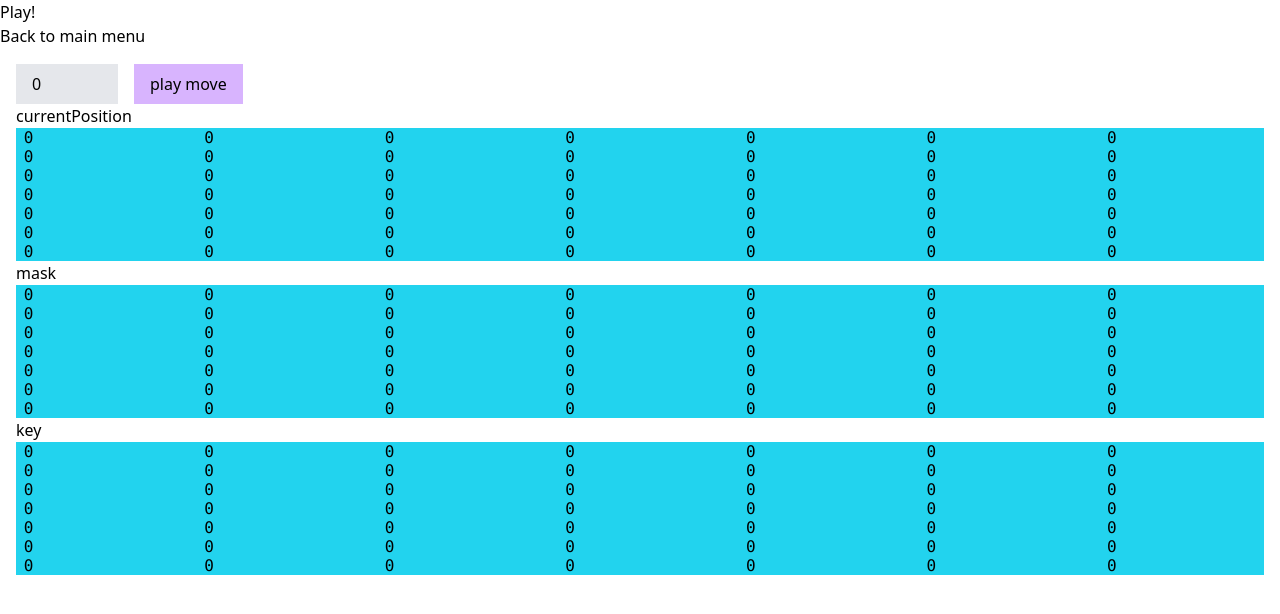
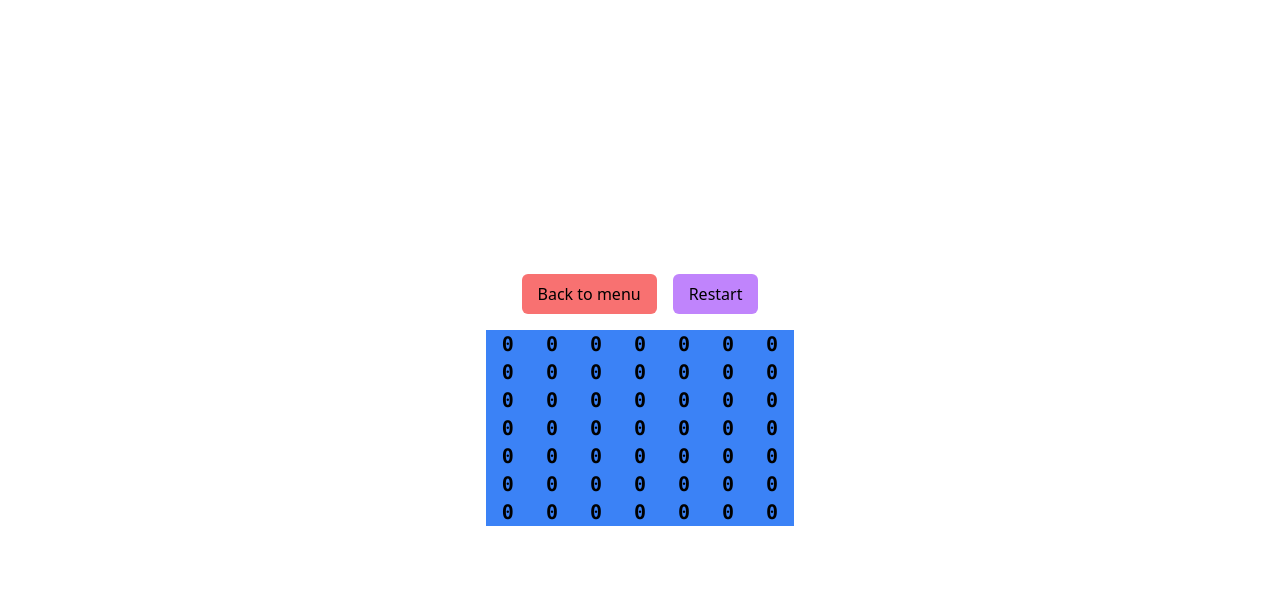
Before and after one commit to jorgegio/Connect4, a Next.js app: page /play in a window 1280 px wide. Shown: the top 614 px of the page. Built offline with nearby package versions, Linux system fonts and the light colour scheme.

Commit message:
Board representation of position key

```diff
--- a/src/components/board.tsx
+++ b/src/components/board.tsx
@@ -1,87 +1,43 @@
-import { ReactNode, useEffect, useState } from "react";
-import Position from "../game/Position";
+import { ReactNode } from "react";
 
 interface BoardProps {
-  position: Position;
-  playCol: (col: bigint) => void;
+  readonly positionKey: bigint;
+  readonly makeMove: (col: bigint) => void;
 }
 
-const getBoardRepresentation = (
-  boardState: bigint,
-  representationName: string
-): ReactNode => {
-  const boardStringRepresentation: ReactNode[] = [];
+const Board: React.FC<BoardProps> = ({ positionKey, makeMove }) => {
+  const boardRepresentation: ReactNode[] = [];
 
-  const getPositionCol = (col: bigint): string => {
-    const n = (boardState >> (col * BigInt(7))) & BigInt(0x3f);
-    const rowStr = n.toString(2).padStart(7, "0");
+  const getPositionCol = (col: bigint): ReactNode => {
+    const n = (positionKey >> (col * BigInt(7))) & BigInt(0x3f);
+    const colArr = n.toString(2).padStart(7, "0").split("");
 
-    return rowStr;
+    return (
+      <div className="container flex flex-col px-4">
+        {colArr.map((cell, index) => (
+          <div key={index} className="text-xl font-semibold">
+            {cell}
+          </div>
+        ))}
+      </div>
+    );
   };
 
-  for (let col = 0; col < 7; col++) {
-    boardStringRepresentation.push(
+  for (let col = 0n; col < 7n; col++) {
+    boardRepresentation.push(
       <div
-        key={col}
-        style={{ writingMode: "vertical-lr", textOrientation: "upright" }}
+        key={Number(col)}
+        onClick={() => makeMove(col)}
+        className="select-none hover:bg-blue-400"
       >
-        {getPositionCol(BigInt(col))}
+        {getPositionCol(col)}
       </div>
     );
   }
 
   return (
-    <div>
-      <div>{representationName}</div>
-      <div className="columns-7 bg-cyan-400 font-mono">
-        {boardStringRepresentation}
-      </div>
-    </div>
-  );
-};
-
-const Board: React.FC<BoardProps> = ({ position, playCol }) => {
-  console.log("Current position", position);
-
-  const [positionRepresentation, setPositionRepresentation] = useState(
-    getBoardRepresentation(position.current_position, "currentPosition")
-  );
-  const [maskRepresentation, setMaskRepresentation] = useState(
-    getBoardRepresentation(position.mask, "mask")
-  );
-  const [keyRepresentation, setKeyRepresentation] = useState(
-    getBoardRepresentation(position.key(), "key")
-  );
-
-  return (
-    <div className="m-4">
-      <form
-        onSubmit={(e) => {
-          e.preventDefault();
-          const colPlayed = e.target.move.value as number;
-          playCol(BigInt(colPlayed));
-          setPositionRepresentation(
-            getBoardRepresentation(position.current_position, "currentPosition")
-          );
-          setMaskRepresentation(getBoardRepresentation(position.mask, "mask"));
-          setKeyRepresentation(getBoardRepresentation(position.key(), "key"));
-        }}
-      >
-        <input
-          name="move"
-          type="number"
-          min={0}
-          max={6}
-          defaultValue={0}
-          className="mr-4 bg-gray-200 py-2 px-4"
-        ></input>
-        <button type="submit" className="bg-purple-300 py-2 px-4">
-          play move
-        </button>
-      </form>
-      {positionRepresentation}
-      {maskRepresentation}
-      {keyRepresentation}
+    <div className="flex columns-7 bg-blue-500 font-mono">
+      {boardRepresentation}
     </div>
   );
 };
--- a/src/pages/play.tsx
+++ b/src/pages/play.tsx
@@ -1,30 +1,52 @@
 import type { NextPage } from "next";
 import Head from "next/head";
 import Link from "next/link";
-import { useState } from "react";
-import Board from "../components/board";
+import { ReactNode, useState } from "react";
+import Board from "../components/Board";
 import Position from "../game/Position";
 
 const Play: NextPage = () => {
   const [position, setPosition] = useState<Position>(new Position());
+  const [isGameOver, setIsGameOver] = useState(false);
+  const [positionKey, setPositionKey] = useState(0n);
+  const [isTied, setIsTied] = useState(false);
+
+  const resetGame = () => {
+    setPosition(new Position());
+    setIsGameOver(false);
+    setPositionKey(0n);
+    setIsTied(false);
+  };
 
   const playCol = (col: bigint) => {
-    console.log("Position before playing col " + col + ":", position);
-    if (position.canPlay(col)) {
-      if (position.isWinningMove(col)) {
-        console.log(
-          "%c" + "GG u win",
-          "color:" + "#00ff00" + ";font-weight:bold;"
-        );
-      } else {
-        console.warn("Not a winner");
-      }
-      position.playCol(col);
-      console.log("Played col", col);
-      console.log("Position now", position);
-    } else {
-      console.error("Tried to play invalid col");
+    if (isGameOver || !position.canPlay(col)) {
+      return;
     }
+
+    if (position.isWinningMove(col)) {
+      setIsGameOver(true);
+    } else if (position.nbMoves() + 1n >= Position.WIDTH * Position.HEIGHT) {
+      setIsTied(true);
+      setIsGameOver(true);
+    }
+
+    position.playCol(col);
+    setPositionKey(position.key());
+  };
+
+  const displayGameOver = (): ReactNode => {
+    if (isTied) {
+      return (
+        <div className="text-3xl font-extrabold leading-normal text-gray-700 md:text-[2rem]">
+          It was a tie!
+        </div>
+      );
+    }
+    return (
+      <div className="text-3xl font-extrabold leading-normal text-gray-700 md:text-[2rem]">
+        Player {Number(position.nbMoves() + 1n) % 2} has won!
+      </div>
+    );
   };
 
   return (
@@ -34,12 +56,22 @@ const Play: NextPage = () => {
         <meta name="description" content="Connect 4" />
         <link rel="icon" href="/favicon.ico" />
       </Head>
-      <main>
-        <div>Play!</div>
-        <Link href="/">
-          <button>Back to main menu</button>
-        </Link>
-        <Board position={position} playCol={playCol} />
+      <main className="container mx-auto flex min-h-screen flex-col items-center justify-center p-4">
+        <div className="mb-4 flex space-x-4">
+          <Link href="/">
+            <button className="rounded-md bg-red-400 py-2 px-4 hover:bg-red-300">
+              Back to menu
+            </button>
+          </Link>
+          <button
+            className="rounded-md bg-purple-400 py-2 px-4 hover:bg-purple-300"
+            onClick={resetGame}
+          >
+            Restart
+          </button>
+        </div>
+        {isGameOver ? displayGameOver() : null}
+        <Board positionKey={positionKey} makeMove={playCol} />
       </main>
     </>
   );
```
